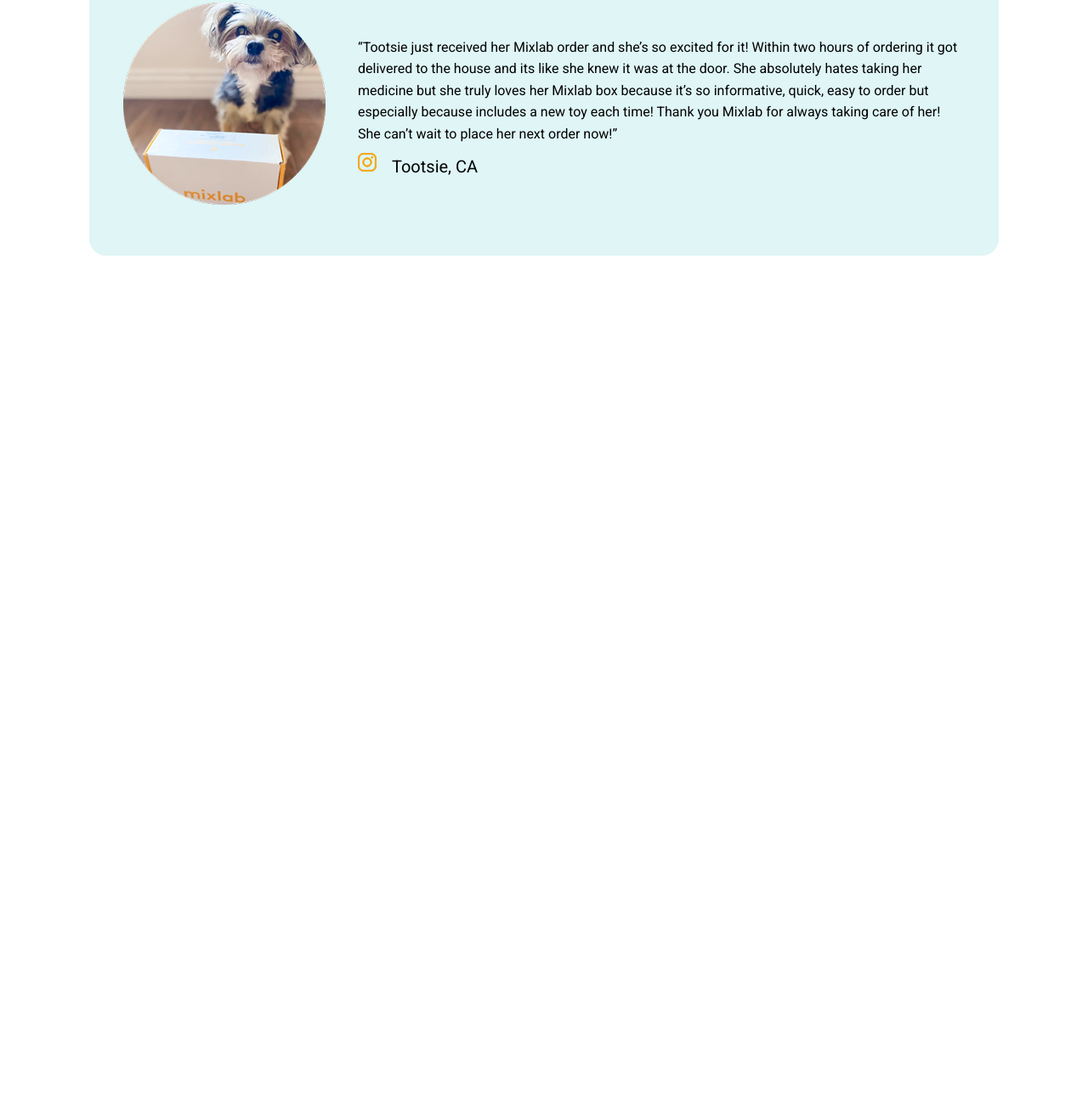
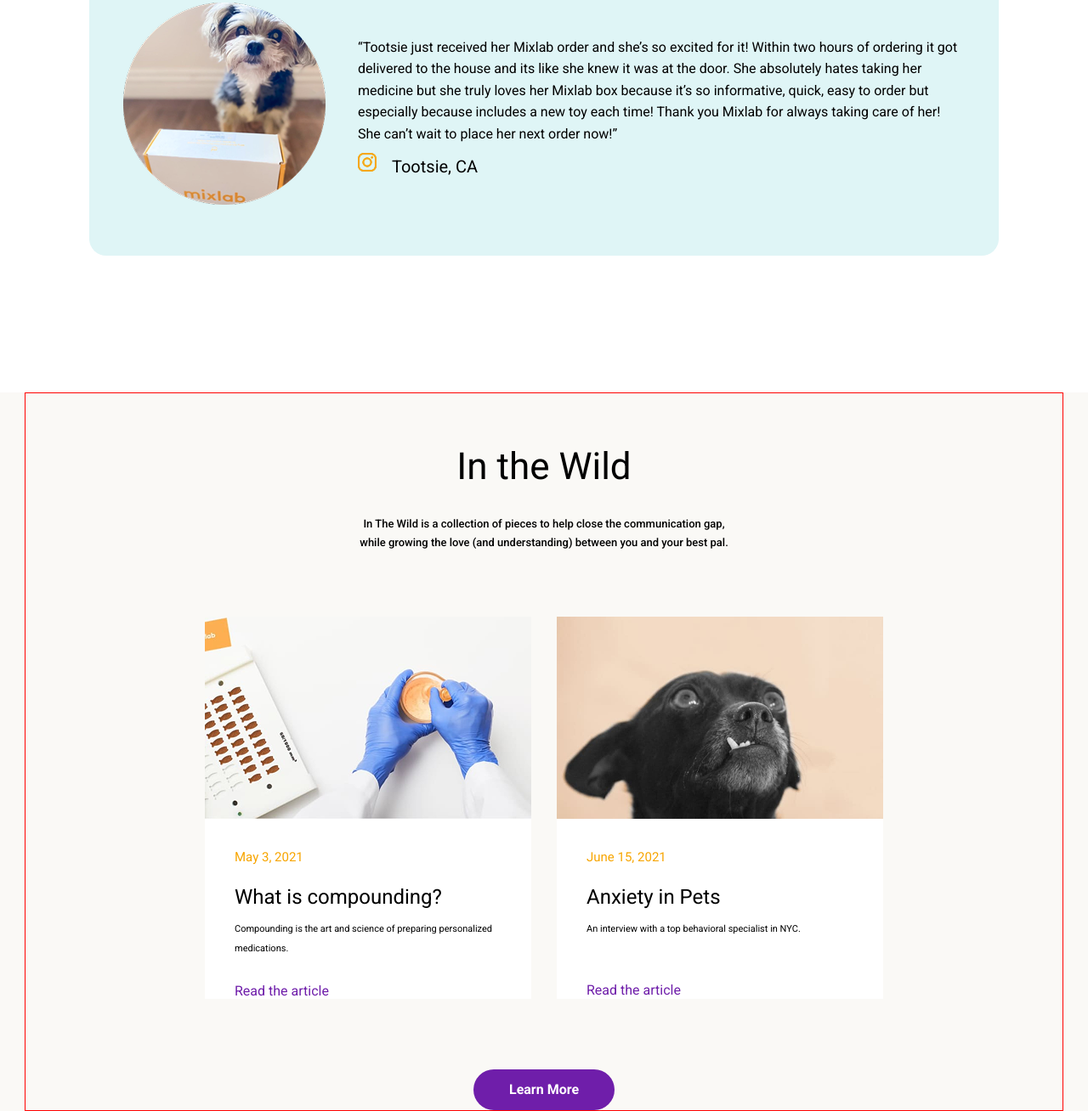
Before and after one commit to Sotodai/Mixlab, a plain HTML site: page index.html in a window 1280 px wide. Shown: the part 3019-4327 px from the top of the page at 85% size. Before the commit the page ends 3481 px from the top, so only its background shows below. Drawn offline with Linux system fonts and the light colour scheme.

Commit message:
feat: add shop section

```diff
--- a/index.html
+++ b/index.html
@@ -191,7 +191,37 @@
             </div>
 
         </section>
+
+        <section class="shop">
+            <div class="shop__container">
+                <h2 class="shop__title">In the Wild</h2>
+                <p class="shop__info">
+                    In The Wild is a collection of pieces to help close the communication gap,
+                    while growing the love (and understanding) between you and your best pal.
+                </p>
+                <div class="shop__content">
+                    <div class="content">
+                        <img src="assets/content__l.png" alt="">
+                        <p class="content__date">May 3, 2021</p>
+                        <h1 class="content__title">What is compounding?</h1>
+                        <p class="content__subtitle">Compounding is the art and science of preparing personalized medications.</p>
+                        <a href="" class="content__link">Read the article</a>
+                    </div>
+                    <div class="content">
+                        <img src="assets/content__r.png" alt="">
+                        <p class="content__date">June 15, 2021</p>
+                        <h1 class="content__title">Anxiety in Pets</h1>
+                        <p class="content__subtitle" style="margin-bottom: 50px;">An interview with a top behavioral specialist in NYC.</p>
+                        <a href="" class="content__link">Read the article</a>
+                    </div>
+                </div>
+                <button class="button__learn-more" style="margin: 0 auto; display: block;"><span>Learn More</span></button>
+
+            </div>
+        </section>
     </main>
-    <footer></footer>
+    <footer>
+
+    </footer>
 </body>
 </html>
--- a/style.css
+++ b/style.css
@@ -420,3 +420,72 @@ hr{
     line-height: 33px;
 }
 /* #endregion */
+
+.shop__container{
+    width: 1220px;
+    margin: 0 auto;
+    border: 1px solid red;
+}
+.shop__title{
+    text-align: center;
+    font-weight: 400;
+    font-size: 44px;
+    line-height: 53px;
+    margin-top: 60px;
+    margin-bottom: 30px;
+}
+.shop__info{
+    text-align: center;
+    width: 455px;
+    margin: 0 auto;
+    font-weight: 500;
+    font-size: 13px;
+    line-height: 22.72px;
+    letter-spacing: 0%;
+    margin-bottom: 75px;
+}
+
+.shop{
+    background-color: #FAF9F6;
+}
+.shop__content{
+    display: flex;
+    justify-content: center;
+    gap: 30px;
+    margin-bottom: 83px;
+}
+.content{
+    width: 384px;
+    background-color: white;
+}
+.content__date{
+    margin-top: 30px;
+    padding-left: 35px;
+    color: #F7A500;
+    font-weight: 400;
+    font-size: 15px;
+    line-height: 22.72px;
+
+}
+.content__title{
+    margin-bottom: 0px;
+    padding-left: 35px;
+    font-weight: 400;
+    font-size: 24px;
+    line-height: 31.68px;
+}
+.content__subtitle{
+    margin-bottom: 28px;
+    padding-left: 35px;
+    font-weight: 400;
+    font-size: 11px;
+    line-height: 22.72px;
+}
+.content__link{
+    padding-left: 35px;
+    font-weight: 400;
+    font-size: 16px;
+    line-height: 19px;
+    color: #6F1EAA;
+    text-decoration: none;
+}
```
Also changed, not shown: assets/content__l.png (added), assets/content__r.png (added).
